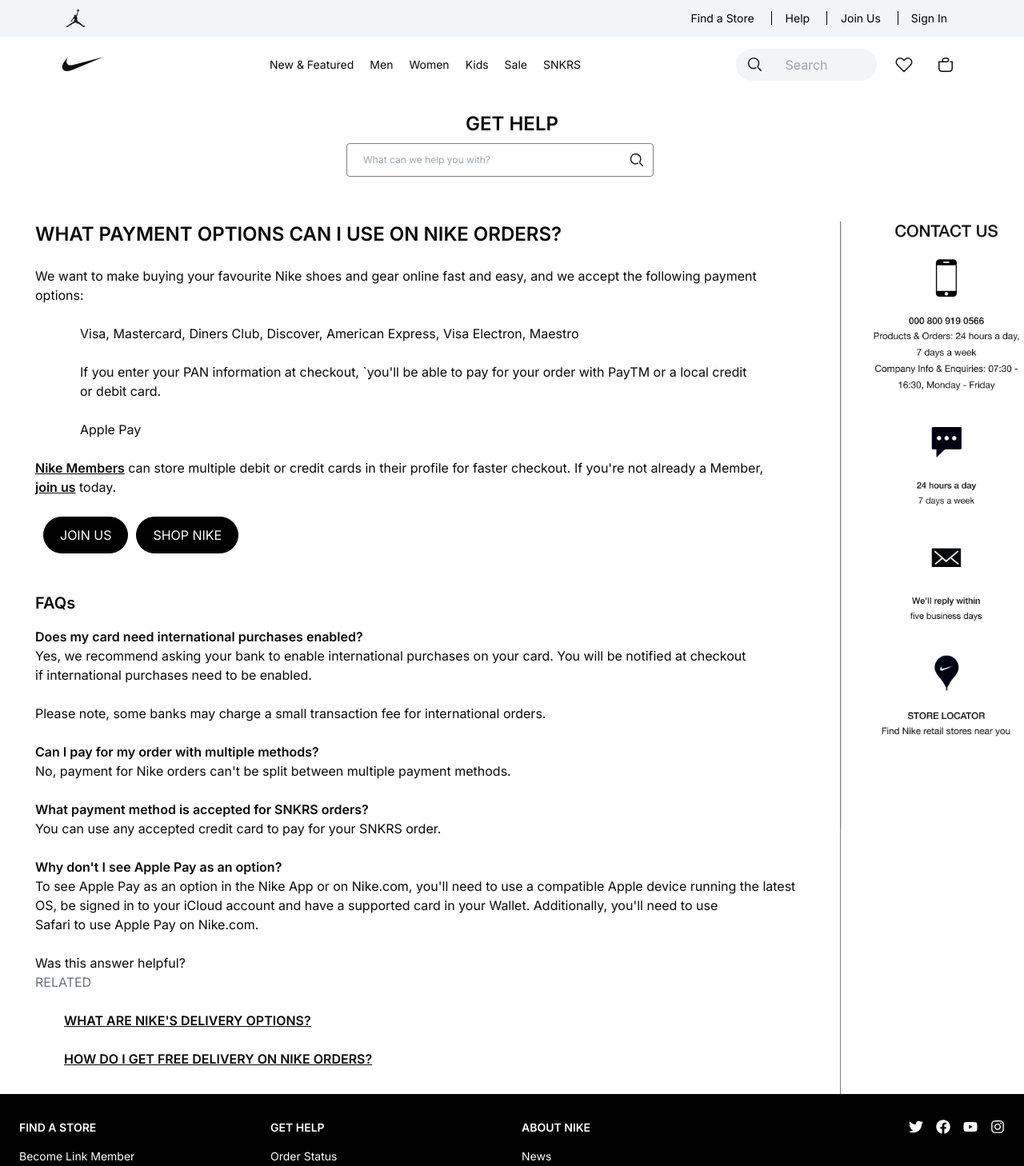
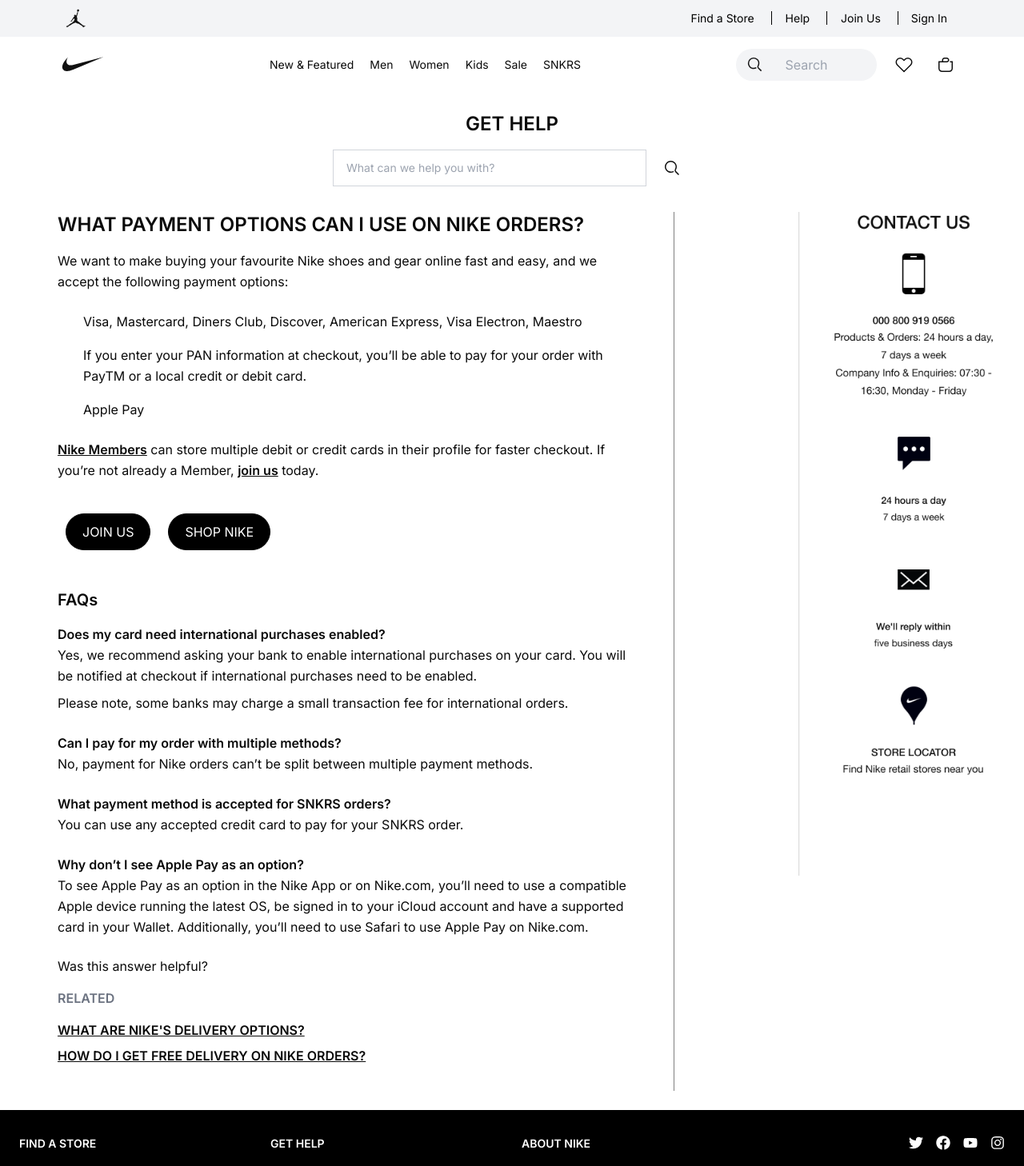
Before and after one commit to Hamza3re/Figma-hackathon, a Next.js app: page /help in a window 1280 px wide. Shown: the top 1458 px of the page at 80% size. Built offline with nearby package versions, Linux system fonts and the light colour scheme.

Commit message:
Update page.tsx

```diff
--- a/src/app/help/page.tsx
+++ b/src/app/help/page.tsx
@@ -3,122 +3,140 @@
 
 const Help = () => {
   return (
-        <div className="max-w-screen-2xl mx-auto">
-            <div className='form text-center my-6 ' >
-                <span className='text-2xl font-semibold my-6 uppercase text-center'>get help</span>
+    <div className="max-w-screen-2xl mx-auto px-4 sm:px-6 lg:px-8 py-6">
+      {/* FORM SECTION */}
+      <div className="text-center mb-8">
+        <h1 className="text-2xl font-semibold uppercase mb-4">Get Help</h1>
 
-                <div className='flex justify-center'>
-                    <input className=' w-96 text-xs px-5  py-3 my-2  ' type="text" placeholder='What can we help you with?' /> <button className='relative right-10'>  <svg className="  pl-2 block top-3 right-[500px]  text-gray-400 " width="30" height="30" viewBox="0 0 24 24" fill="none" xmlns="http://www.w3.org/2000/svg">
-                        <g clip-path="url(#clip0_1_20)">
-                            <path d="M13.962 16.296C12.916 16.9224 11.7192 17.2521 10.5 17.25C9.6134 17.2512 8.7353 17.0772 7.91618 16.7379C7.09707 16.3986 6.35308 15.9008 5.72701 15.273C5.09924 14.6469 4.6014 13.9029 4.26212 13.0838C3.92284 12.2647 3.7488 11.3866 3.75001 10.5C3.75001 8.63601 4.50501 6.94901 5.72701 5.72701C6.35308 5.09924 7.09707 4.6014 7.91618 4.26212C8.7353 3.92284 9.6134 3.7488 10.5 3.75001C12.364 3.75001 14.051 4.50501 15.273 5.72701C15.9008 6.35308 16.3986 7.09707 16.7379 7.91618C17.0772 8.7353 17.2512 9.6134 17.25 10.5C17.2517 11.6974 16.9338 12.8736 16.329 13.907C15.812 14.789 15.895 15.895 16.618 16.618L20.471 20.471" stroke="#111111" stroke-width="1.5" />
+        {/* Search Bar */}
+        <div className="mx-auto flex max-w-md items-center">
+          <input
+            className="w-full px-4 py-3 text-sm border border-gray-300 focus:outline-none focus:border-black"
+            type="text"
+            placeholder="What can we help you with?"
+          />
+          <button className="ml-2 px-3 py-2 text-gray-400">
+            <svg
+              className="h-6 w-6"
+              viewBox="0 0 24 24"
+              fill="none"
+              xmlns="http://www.w3.org/2000/svg"
+            >
+              <g clipPath="url(#clip0_1_20)">
+                <path
+                  d="M13.962 16.296C12.916 16.9224 11.7192 17.2521 10.5 17.25C9.6134 17.2512 8.7353 17.0772 7.91618 16.7379C7.09707 16.3986 6.35308 15.9008 5.72701 15.273C5.09924 14.6469 4.6014 13.9029 4.26212 13.0838C3.92284 12.2647 3.7488 11.3866 3.75001 10.5C3.75001 8.63601 4.50501 6.94901 5.72701 5.72701C6.35308 5.09924 7.09707 4.6014 7.91618 4.26212C8.7353 3.92284 9.6134 3.7488 10.5 3.75001C12.364 3.75001 14.051 4.50501 15.273 5.72701C15.9008 6.35308 16.3986 7.09707 16.7379 7.91618C17.0772 8.7353 17.2512 9.6134 17.25 10.5C17.2517 11.6974 16.9338 12.8736 16.329 13.907C15.812 14.789 15.895 15.895 16.618 16.618L20.471 20.471"
+                  stroke="#111111"
+                  strokeWidth="1.5"
+                />
               </g>
               <defs>
                 <clipPath id="clip0_1_20">
                   <rect width="24" height="24" fill="white" />
                 </clipPath>
               </defs>
-                    </svg></button>
-
-
-
-
+            </svg>
+          </button>
+        </div>
       </div>
 
+      {/* CONTENT SECTION: Use flex-col on small screens and flex-row on large */}
+      <div className="flex flex-col-reverse lg:flex-row">
+        {/* FAQS TEXT */}
+        <div className="w-full lg:w-2/3 faqs px-2 sm:px-5 lg:px-10">
+          <h2 className="text-2xl font-semibold uppercase mb-4">
+            What payment options can I use on Nike orders?
+          </h2>
+          <p className="mb-6 leading-relaxed">
+            We want to make buying your favourite Nike shoes and gear online fast and easy,
+            and we accept the following payment options:
+          </p>
 
-                <br />
+          <div className="px-4 sm:px-8 mb-6 space-y-4 leading-relaxed">
+            <p>Visa, Mastercard, Diners Club, Discover, American Express, Visa Electron, Maestro</p>
+            <p>
+              If you enter your PAN information at checkout, you’ll be able to pay for your order
+              with PayTM or a local credit or debit card.
+            </p>
+            <p>Apple Pay</p>
           </div>
 
-            <div className='flex'>
-                <div className='faqs  px-5 lg:px-11'>
+          <p className="mb-4 leading-relaxed">
+            <span className="underline font-semibold">Nike Members</span> can store multiple
+            debit or credit cards in their profile for faster checkout. If you’re not
+            already a Member, <span className="underline font-semibold">join us</span> today.
+          </p>
 
-                    <div>
-
-                        <span className='text-2xl font-semibold my-6 uppercase text-center'>WHAT PAYMENT OPTIONS CAN I USE ON NIKE ORDERS?</span><br /> <br />
-                        <span >We want to make buying your favourite Nike shoes and gear online fast and easy, and we accept the following payment options:</span> <br /><br />
-
-                    </div>
-                    <div className='px-7 lg:px-14'>
-                        <span>Visa, Mastercard, Diners Club, Discover, American Express, Visa Electron, Maestro</span><br /><br />
-                        <span>If you enter your PAN information at checkout, `{`you'll`} be able to pay for your order with PayTM or a local credit or debit card.</span> <br /><br />
-                        <span>Apple Pay</span> <br /><br />
-                    </div>
-
-                    <div>
-                        <span><span className='underline font-semibold'>Nike Members</span> can store multiple debit or credit cards in their profile for faster checkout. If {`you're`} not already a Member,<br />  <span className='underline font-semibold'>join us</span> today.</span>
-                    </div>
-                    <div >
+          <div className="flex flex-wrap gap-3 mb-8">
             <button className="btn">JOIN US</button>
             <button className="btn">SHOP NIKE</button>
           </div>
 
-                    {/* ==================faqs================= */}
-                    <div className='flex'>
-                        <div className='my-4 py-4'>
-                            <div>
+          {/* FAQS SECTION */}
+          <div className="my-4 py-4">
+            <h3 className="text-xl font-semibold mb-4">FAQs</h3>
 
-                            </div>
-                            <div className='my-4'>
-                                <span className='font-semibold text-xl '>FAQs</span>
-                            </div>
-                            <div>
-                                <span className='font-semibold'>Does my card need international purchases enabled?</span><br />
-                                <span>Yes, we recommend asking your bank to enable international purchases on your card. You will be notified at checkout <br /> if international purchases need to be enabled.</span> <br /><br />
-
-                                <span>Please note, some banks may charge a small transaction fee for international orders.</span><br /><br />
+            <div className="mb-6 leading-relaxed">
+              <p className="font-semibold">Does my card need international purchases enabled?</p>
+              <p>
+                Yes, we recommend asking your bank to enable international purchases on your card.
+                You will be notified at checkout if international purchases need to be enabled.
+              </p>
+              <p className="mt-2">
+                Please note, some banks may charge a small transaction fee for international orders.
+              </p>
             </div>
 
-                            <div>
-                                <span className='font-semibold'>Can I pay for my order with multiple methods?</span><br />
-                                <span>No, payment for Nike orders {`can't`} be split between multiple payment methods.</span> <br /><br />
+            <div className="mb-6 leading-relaxed">
+              <p className="font-semibold">Can I pay for my order with multiple methods?</p>
+              <p>No, payment for Nike orders can’t be split between multiple payment methods.</p>
             </div>
 
-                            <div>
-                                <span className='font-semibold'>What payment method is accepted for SNKRS orders?</span><br />
-                                <span>You can use any accepted credit card to pay for your SNKRS order.</span> <br /><br />
+            <div className="mb-6 leading-relaxed">
+              <p className="font-semibold">What payment method is accepted for SNKRS orders?</p>
+              <p>You can use any accepted credit card to pay for your SNKRS order.</p>
             </div>
 
-                            <div>
-                                <span className='font-semibold'>Why {`don't`} I see Apple Pay as an option?</span><br />
-                                <span>To see Apple Pay as an option in the Nike App or on Nike.com, {`you'll`} need to use a compatible Apple device running the latest <br /> OS, be signed in to your iCloud account and have a supported card in your Wallet. Additionally, {`you'll`} need to use <br /> Safari to use Apple Pay on Nike.com.</span> <br /><br />
+            <div className="mb-6 leading-relaxed">
+              <p className="font-semibold">Why don’t I see Apple Pay as an option?</p>
+              <p>
+                To see Apple Pay as an option in the Nike App or on Nike.com, you’ll need to use a
+                compatible Apple device running the latest OS, be signed in to your iCloud account
+                and have a supported card in your Wallet. Additionally, you’ll need to use Safari
+                to use Apple Pay on Nike.com.
+              </p>
             </div>
 
-                            <div>
-                                <span>Was this answer helpful?</span>
-                            </div>
-                            <div>
-                                {/* div for thumbs Up */}
-                            </div>
-                            <div>
-                                <span className='text-gray-500'>RELATED</span><br /><br />
+            <div className="mb-4">
+              <p>Was this answer helpful?</p>
+              {/* You could add thumbs-up/down icons here */}
             </div>
 
-                            <div className='underline font-semibold px-9'>
-                                <span>WHAT ARE {`NIKE'S`} DELIVERY OPTIONS?</span> <br /><br />
-                                <span>HOW DO I GET FREE DELIVERY ON NIKE ORDERS?</span>
+            <div className="mb-4 text-gray-500">
+              <p className="font-semibold">RELATED</p>
             </div>
 
+            <div className="underline font-semibold px-4 sm:px-0 space-y-2">
+              <p>WHAT ARE NIKE'S DELIVERY OPTIONS?</p>
+              <p>HOW DO I GET FREE DELIVERY ON NIKE ORDERS?</p>
+            </div>
+          </div>
         </div>
 
-                    </div>
-
-
-
-                </div>
-                <div className='hidden lg:block'>
+        {/* IMAGE SECTION (hidden on smaller screens, shown on lg and above) */}
+        <div className="w-full lg:w-1/3 mb-6 lg:mb-0 flex justify-center lg:justify-end">
+          {/* We only hide it on small screens if we truly want to keep it hidden,
+              otherwise we can just let it wrap below. */}
+          <div className="hidden lg:block">
             <Image
-                        className=''
-                        src={'/faqs.png'}
-                        alt=' banner'
+              src="/faqs.png"
+              alt="FAQs Banner"
               width={250}
               height={1000}
+              className="object-cover"
             />
           </div>
         </div>
-
-
-
-
-
+      </div>
     </div>
   )
 }
```
Lines whose indentation alone changed are shown as unchanged.
